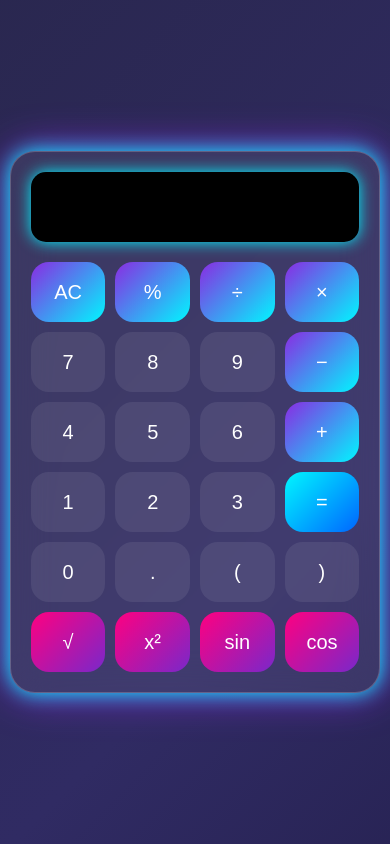
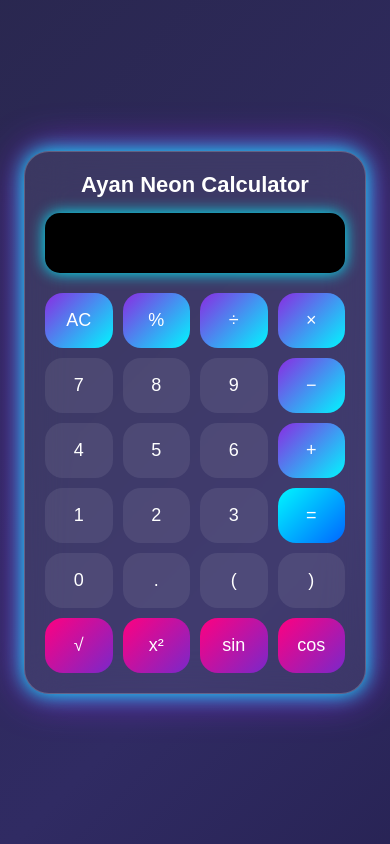
Before and after one commit to Ayan882135/calculator-app, a plain HTML site: page index.html in a window 390 px wide. Drawn offline with Linux system fonts and the light colour scheme.

Commit message:
Update HTML structure and styles for calculator

```diff
--- a/index.html
+++ b/index.html
@@ -1,9 +1,16 @@
 <!DOCTYPE html>
 <html lang="en">
+
 <head>
+
     <meta charset="UTF-8">
-    <meta name="description" content="Advanced Neon Scientific Calculator for Students and College Use">
-    <title>Ayan Calculator - Advanced Scientific Calculator</title>
+
+    <meta name="viewport" content="width=device-width, initial-scale=1.0">
+
+    <title>Ayan Neon Calculator</title>
+
+    <meta name="description"
+        content="Advanced Neon Scientific Calculator for Students and College Use">
 
     <style>
 
@@ -11,17 +18,26 @@
             margin:0;
             padding:0;
             box-sizing:border-box;
-            font-family:Arial, sans-serif;
+            font-family:Arial,sans-serif;
         }
 
         body{
+
             height:100vh;
+
             display:flex;
+
             justify-content:center;
+
             align-items:center;
+
             background:linear-gradient(-45deg,#0f0c29,#302b63,#24243e,#000000);
+
             background-size:400% 400%;
+
             animation:bgAnimation 10s ease infinite;
+
+            padding:15px;
         }
 
         @keyframes bgAnimation{
@@ -41,8 +57,12 @@
 
         .calculator{
 
-            width:350px;
+            width:95%;
+
+            max-width:420px;
+
             padding:20px;
+
             border-radius:25px;
 
             background:rgba(255,255,255,0.08);
@@ -56,12 +76,25 @@
             0 0 40px #8a2be2;
         }
 
+        h1{
+
+            color:white;
+
+            text-align:center;
+
+            margin-bottom:15px;
+
+            font-size:28px;
+        }
+
         #display{
 
             width:100%;
+
             height:70px;
 
             border:none;
+
             outline:none;
 
             border-radius:15px;
@@ -91,6 +124,8 @@
         }
 
         button{
+
+            width:100%;
 
             height:65px;
 
@@ -135,13 +170,22 @@
 
         @media(max-width:500px){
 
-            .calculator{
-                width:95%;
+            h1{
+                font-size:22px;
+            }
+
+            #display{
+
+                height:60px;
+
+                font-size:26px;
             }
 
             button{
-                height:60px;
-                font-size:20px;
+
+                height:55px;
+
+                font-size:18px;
             }
         }
 
@@ -152,6 +196,8 @@
 <body>
 
     <div class="calculator">
+
+        <h1>Ayan Neon Calculator</h1>
 
         <input type="text" id="display" readonly>
 
@@ -266,4 +312,5 @@
     </script>
 
 </body>
+
 </html>
```
